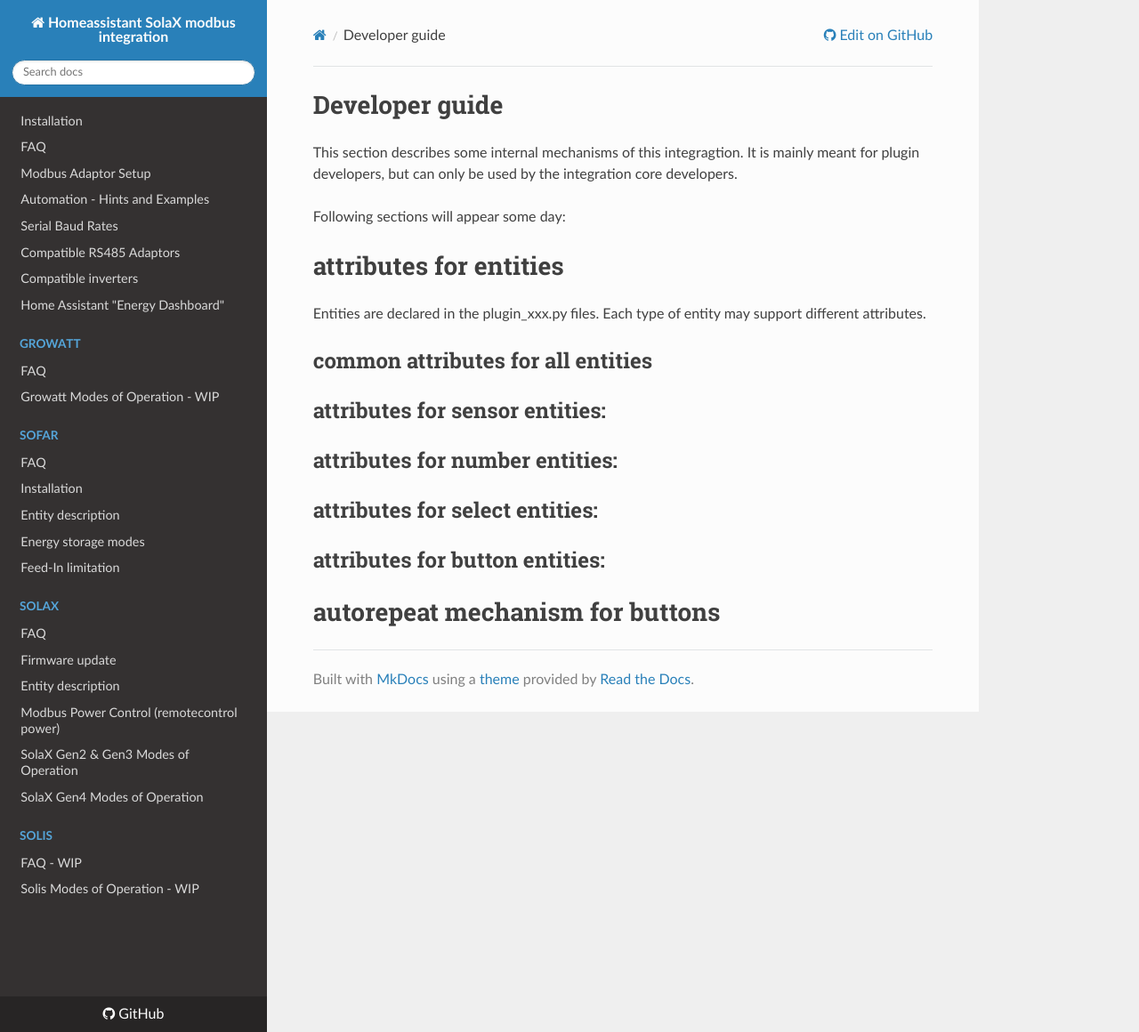
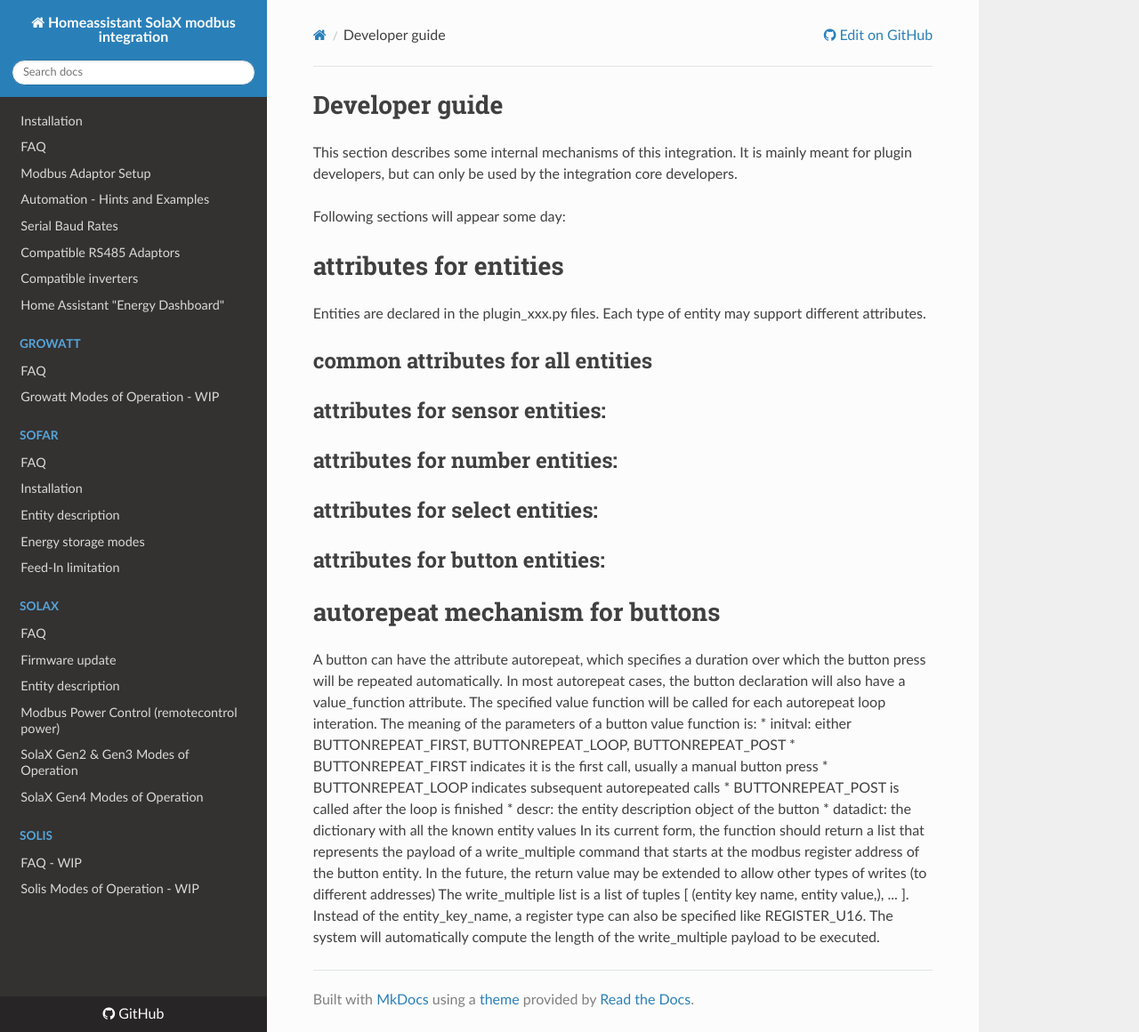
Before and after one commit to wills106/homeassistant-solax-modbus, an MkDocs documentation site: the page built from docs/developer_guide.md, in a window 1280 px wide and 1160 px high. Shown: the whole window at 89% size. Built offline with MkDocs 1.6.1, drawn with Linux system fonts in a browser that asks for light colours; nearby versions of some CDN libraries.

Commit message:
Update developer_guide.md

```diff
--- a/docs/developer_guide.md
+++ b/docs/developer_guide.md
@@ -1,6 +1,6 @@
 # Developer guide
 
-This section describes some internal mechanisms of this integragtion. It is mainly meant for plugin developers, but can only be used by the integration core developers.
+This section describes some internal mechanisms of this integration. It is mainly meant for plugin developers, but can only be used by the integration core developers.
 
 Following sections will appear some day:
 # attributes for entities
@@ -20,3 +20,17 @@
 
 
 # autorepeat mechanism for buttons
+
+A button can have the attribute autorepeat, which specifies a duration over which the button press will be repeated automatically.
+In most autorepeat cases, the button declaration will also have a value_function attribute. The specified value function will be called for each autorepeat loop interation.
+The meaning of the parameters of a button value function is:
+* initval: either BUTTONREPEAT_FIRST, BUTTONREPEAT_LOOP, BUTTONREPEAT_POST
+  * BUTTONREPEAT_FIRST indicates it is the first call, usually a manual button press
+  * BUTTONREPEAT_LOOP indicates subsequent autorepeated calls
+  * BUTTONREPEAT_POST is called after the loop is finished
+* descr: the entity description object of the button
+* datadict: the dictionary with all the known entity values
+In its current form, the function should return a list that represents the payload of a write_multiple command that starts at the modbus register address of the button entity.
+In the future, the return value may be extended to allow other types of writes (to different addresses)
+The write_multiple list is a list of tuples [ (entity key name, entity value,), ... ]. Instead of the entity_key_name, a register type can also be specified like REGISTER_U16.
+The system will automatically compute the length of the write_multiple payload to be executed.
```
